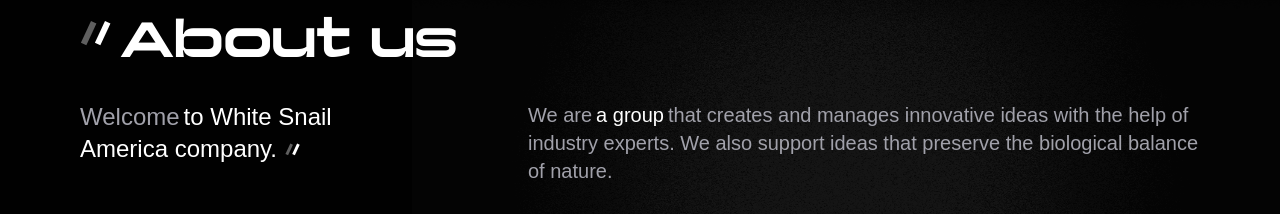
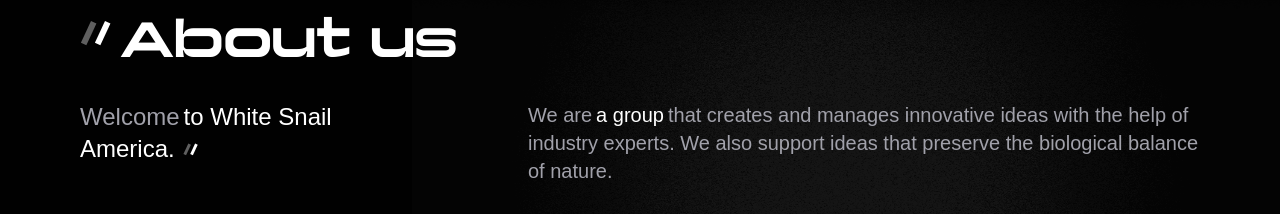
Before and after one commit to MiladDevarts/wsa, a Next.js app: page / in a window 1280 px wide. Shown: the part 960-1174 px from the top of the page. Built offline with nearby package versions, Linux system fonts and the light colour scheme; a web font is replaced by a local one.

Commit message:
fix: edit home/about contact

```diff
--- a/app/about/page.js
+++ b/app/about/page.js
@@ -43,7 +43,8 @@ function page() {
                             Welcome to
                             <a className="inline-block mx-2 -mt-2 font-mono border-b border-white/30">
                                 White Snail America
-                            </a>                        </h4>
+                            </a>
+                        </h4>
                         <p className="text-white max-w-lg text-lg">
                             We are a group that creates and manages innovative ideas with the help of industry experts. We also support ideas that preserve the biological balance of nature.                        </p>
                         <p className="text-zinc-300 max-w-4xl text-lg">
--- a/components/home/About.jsx
+++ b/components/home/About.jsx
@@ -39,7 +39,7 @@ function About() {
             to White Snail
             <br />
             <span className="flex gap-x-2 items-center">
-              America company.
+              America.
               <svg width="15" height="21" viewBox="0 0 31 25" fill="none" xmlns="http://www.w3.org/2000/svg">
                 <rect x="25" width="6" height="24" transform="rotate(24.8486 25 0)" fill="white" />
                 <rect x="11" width="6" height="24" transform="rotate(24.8486 11 0)" fill="#5F5F5F" />
```
